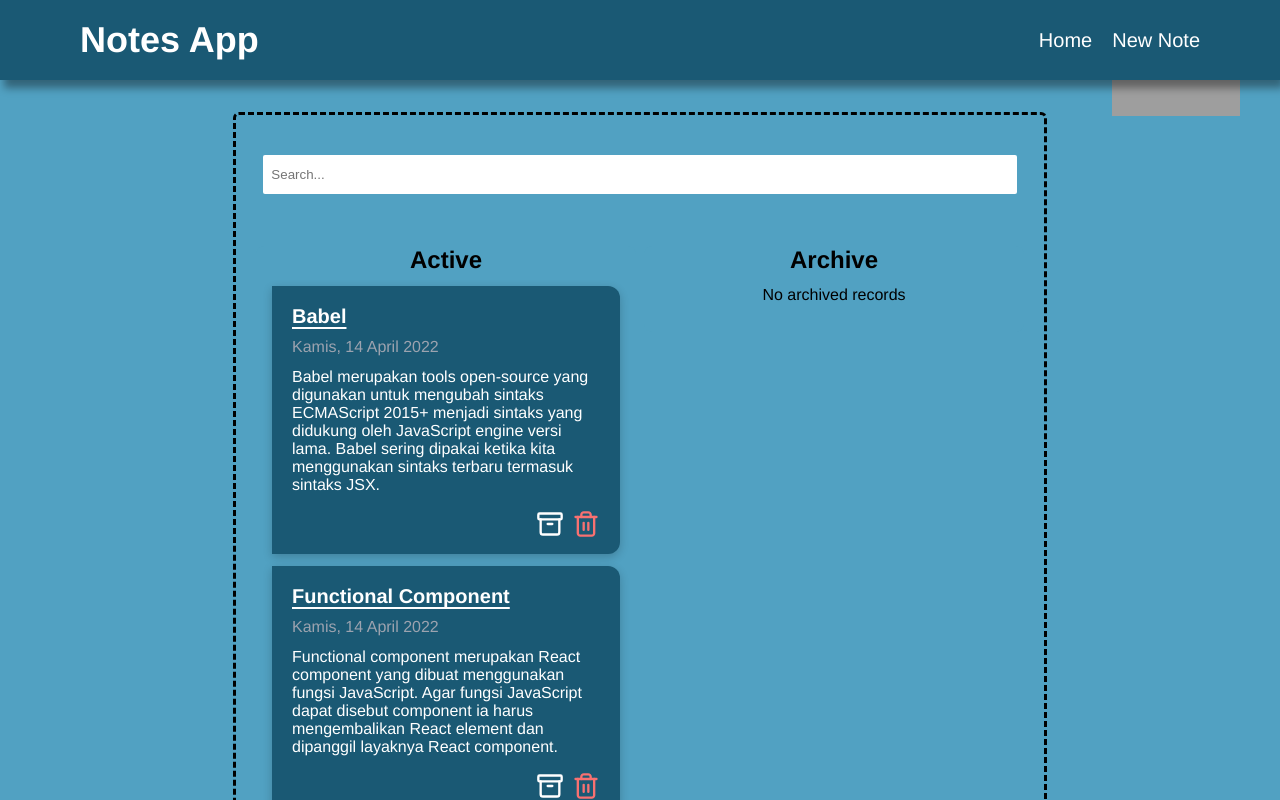
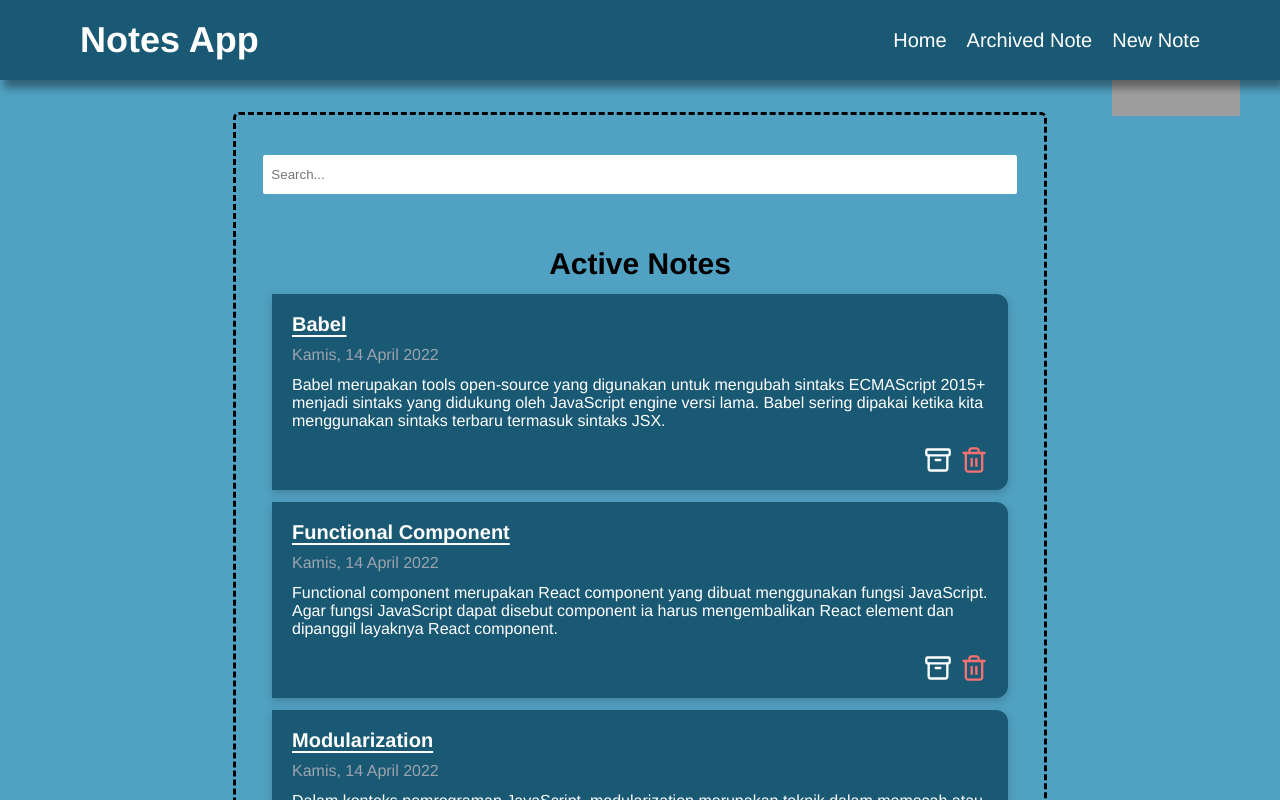
Before and after one commit to Azzaxy1/notes-hive, a React (Vite) app: page / in a window 1280 px wide. Shown: the top 800 px of the page. Built offline with nearby package versions, Linux system fonts and the light colour scheme; grey boxes are pictures that could not be loaded.

Commit message:
feat: add page Archived

```diff
--- a/src/App.jsx
+++ b/src/App.jsx
@@ -8,6 +8,7 @@ import Footer from "./components/Footer";
 import DetailNotePages from "./pages/DetailNotePage";
 import AddNotePage from "./pages/AddNotePage.jsx";
 import HomePage from "./pages/HomePage.jsx";
+import WrapperArchivedPage from "./pages/ArchivePages.jsx";
 
 function App() {
   return (
@@ -33,6 +34,7 @@ function App() {
         <Routes>
           <Route path="/" element={<HomePage />} />
           <Route path="/notes/:id" element={<DetailNotePages />} />
+          <Route path="/notes/archived" element={<WrapperArchivedPage />} />
           <Route path="/notes/new" element={<AddNotePage />} />
           <Route path="*" element={<ErrorPage />} />
         </Routes>
--- a/src/components/Navbar.jsx
+++ b/src/components/Navbar.jsx
@@ -1,6 +1,6 @@
 // eslint-disable-next-line no-unused-vars
 import React from "react";
-import { Link } from "react-router-dom";
+import { Link, NavLink } from "react-router-dom";
 
 const Navbar = () => {
   return (
@@ -13,20 +13,28 @@ const Navbar = () => {
       <nav>
         <ul className="flex items-center justify-center gap-5 list-none">
           <li>
-            <Link
+            <NavLink
               to="/"
               className="text-base text-white no-underline md:text-xl hover:text-primary hover:underline hover:underline-offset-8"
             >
               Home
-            </Link>
+            </NavLink>
           </li>
           <li>
-            <Link
+            <NavLink
+              to="/notes/archived"
+              className="text-base text-white no-underline md:text-xl hover:text-primary hover:underline hover:underline-offset-8"
+            >
+              Archived Note
+            </NavLink>
+          </li>
+          <li>
+            <NavLink
               to="/notes/new"
               className="text-base text-white no-underline md:text-xl hover:text-primary hover:underline hover:underline-offset-8"
             >
               New Note
-            </Link>
+            </NavLink>
           </li>
         </ul>
       </nav>
--- a/src/components/NotesList.jsx
+++ b/src/components/NotesList.jsx
@@ -4,16 +4,19 @@ import PropTypes from "prop-types";
 
 import NotesItems from "./NotesItems";
 
-const NotesList = ({ notes, onDelete, onArchive }) => {
-  const activeNotes = notes.filter((note) => !note.archived);
-  const archivedNotes = notes.filter((note) => note.archived);
+const NotesList = ({ notes, onDelete, onArchive, isArchived }) => {
+  const filteredNotes = isArchived
+    ? notes.filter((note) => note.archived)
+    : notes.filter((note) => !note.archived);
 
   return (
     <div className="flex flex-col items-center justify-center pt-10 md:items-start md:gap-2 md:flex-row">
-      <div className="px-4 my-3 w-full md:w-[50%] rounded-lg pb-7 bg-primary">
-        <h1 className="pb-3 text-center">Active</h1>
-        {activeNotes.length ? (
-          activeNotes.map((note) => {
+      <div className="w-full px-4 my-3 rounded-lg pb-7 bg-primary">
+        <h1 className="pb-3 text-3xl text-center">
+          {isArchived ? "Archive Notes" : "Active Notes"}
+        </h1>
+        {filteredNotes.length ? (
+          filteredNotes.map((note) => {
             return (
               <NotesItems
                 key={note.id}
@@ -24,24 +27,9 @@ const NotesList = ({ notes, onDelete, onArchive }) => {
             );
           })
         ) : (
-          <p className="text-center"> No active records</p>
-        )}
-      </div>
-      <div className="px-4 my-3 w-full md:w-[50%] rounded-lg pb-7 bg-primary">
-        <h1 className="pb-3 text-center">Archive</h1>
-        {archivedNotes.length ? (
-          archivedNotes.map((note) => {
-            return (
-              <NotesItems
-                key={note.id}
-                onDelete={onDelete}
-                onArchive={onArchive}
-                {...note}
-              />
-            );
-          })
-        ) : (
-          <p className="text-center">No archived records</p>
+          <p className="text-center">
+            {isArchived ? "No archived records" : "No active records"}
+          </p>
         )}
       </div>
     </div>
@@ -63,6 +51,7 @@ NotesList.propTypes = {
   ).isRequired,
   onDelete: PropTypes.func.isRequired,
   onArchive: PropTypes.func.isRequired,
+  isArchived: PropTypes.bool.isRequired,
 };
 
 export default NotesList;
--- a/src/pages/ArchivePages.jsx
+++ b/src/pages/ArchivePages.jsx
@@ -1,34 +1,99 @@
-// import React from "react";
-// import { getArchivedNotes } from "../utils/local-data";
-// import NotesItems from "../components/NotesItems";
+import React from "react";
+import { toast } from "react-hot-toast";
+import { useSearchParams } from "react-router-dom";
+import PropTypes from "prop-types";
 
-// const ArchivePages = ({ notes, onDelete, onArchive }) => {
-//   const archivedNotes = getArchivedNotes();
-//   console.log(archivedNotes);
+import { getAllNotes } from "../utils/local-data";
+import NotesList from "../components/NotesList";
+import NotesSearch from "../components/NotesSearch";
 
-//   return (
-//     <main>
-//       <section>
-//         <div className="px-4 my-3 w-full md:w-[50%] rounded-lg pb-7 bg-primary">
-//           <h1 className="pb-3 text-center">Archive</h1>
-//           {archivedNotes.length ? (
-//             archivedNotes.map((note) => {
-//               return (
-//                 <NotesItems
-//                   key={note.id}
-//                   onDelete={onDelete}
-//                   onArchive={onArchive}
-//                   {...note}
-//                 />
-//               );
-//             })
-//           ) : (
-//             <p className="text-center">No archived records</p>
-//           )}
-//         </div>
-//       </section>
-//     </main>
-//   );
-// };
+const WrapperArchivedPage = () => {
+  const [searchParams, setSearchParams] = useSearchParams();
 
-// export default ArchivePages;
+  const title = searchParams.get("title");
+
+  const changeSearchParams = (title) => {
+    setSearchParams({ title });
+  };
+
+  return (
+    <ArchivedPage defaultKeyword={title} keywordChange={changeSearchParams} />
+  );
+};
+
+export class ArchivedPage extends React.Component {
+  constructor(props) {
+    super(props);
+
+    this.state = {
+      notes: getAllNotes(),
+      keyword: props.defaultKeyword || "",
+      archivedNotes: [],
+    };
+
+    this.onDeleteHandler = this.onDeleteHandler.bind(this);
+    this.onSearchHandler = this.onSearchHandler.bind(this);
+    this.onArchiveHandler = this.onArchiveHandler.bind(this);
+  }
+
+  onDeleteHandler(id) {
+    const notes = this.state.notes.filter((note) => note.id !== id);
+
+    this.setState({ notes });
+
+    toast.success("Data successfully deleted");
+  }
+
+  onSearchHandler(keyword) {
+    this.setState(() => {
+      return {
+        keyword,
+      };
+    });
+
+    this.props.keywordChange(keyword);
+  }
+
+  onArchiveHandler(id) {
+    this.setState((prevNote) => ({
+      notes: prevNote.notes.map((note) => {
+        if (note.id == id) {
+          return { ...note, archived: !note.archived };
+        }
+        return note;
+      }),
+    }));
+
+    toast.success("Data successfully updated");
+  }
+
+  render() {
+    const filterSearch = this.state.notes.filter((note) =>
+      note.title.toLowerCase().includes(this.state.keyword.toLowerCase())
+    );
+
+    return (
+      <main className="min-h-screen py-28">
+        <section className=" px-8 md:p-5 m-auto border-dashed rounded-md border-3 w-[60%]">
+          <NotesSearch
+            keyword={this.state.keyword}
+            keywordChange={this.onSearchHandler}
+          />
+          <NotesList
+            notes={filterSearch}
+            onDelete={this.onDeleteHandler}
+            onArchive={this.onArchiveHandler}
+            isArchived={true}
+          />
+        </section>
+      </main>
+    );
+  }
+}
+
+ArchivedPage.propTypes = {
+  defaultKeyword: PropTypes.string,
+  keywordChange: PropTypes.func.isRequired,
+};
+
+export default WrapperArchivedPage;
--- a/src/pages/HomePage.jsx
+++ b/src/pages/HomePage.jsx
@@ -3,10 +3,9 @@ import { toast } from "react-hot-toast";
 import { useSearchParams } from "react-router-dom";
 import PropTypes from "prop-types";
 
-import { getAllNotes } from "../utils/local-data";
+import { archiveNote, getAllNotes } from "../utils/local-data";
 import NotesList from "../components/NotesList";
 import NotesSearch from "../components/NotesSearch";
-// import ArchivePages from "./ArchivePages";
 
 const WrapperHomePage = () => {
   const [searchParams, setSearchParams] = useSearchParams();
@@ -54,9 +53,11 @@ export class HomePage extends React.Component {
   }
 
   onArchiveHandler(id) {
-    this.setState((prevNote) => ({
-      notes: prevNote.notes.map((note) => {
-        if (note.id == id) {
+    archiveNote(id);
+
+    this.setState((prevState) => ({
+      notes: prevState.notes.map((note) => {
+        if (note.id === id) {
           return { ...note, archived: !note.archived };
         }
         return note;
@@ -74,7 +75,6 @@ export class HomePage extends React.Component {
     return (
       <main className="min-h-screen py-28">
         <section className=" px-8 md:p-5 m-auto border-dashed rounded-md border-3 w-[60%]">
-          {/* <ArchivePages /> */}
           <NotesSearch
             keyword={this.state.keyword}
             keywordChange={this.onSearchHandler}
@@ -83,6 +83,7 @@ export class HomePage extends React.Component {
             notes={filterSearch}
             onDelete={this.onDeleteHandler}
             onArchive={this.onArchiveHandler}
+            isArchived={false}
           />
         </section>
       </main>
```
